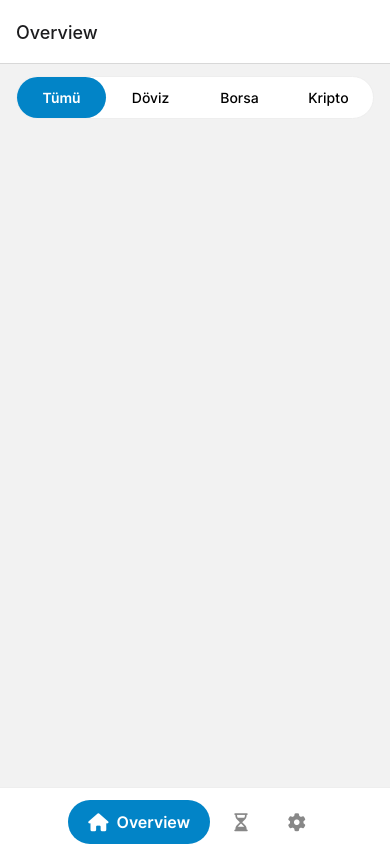
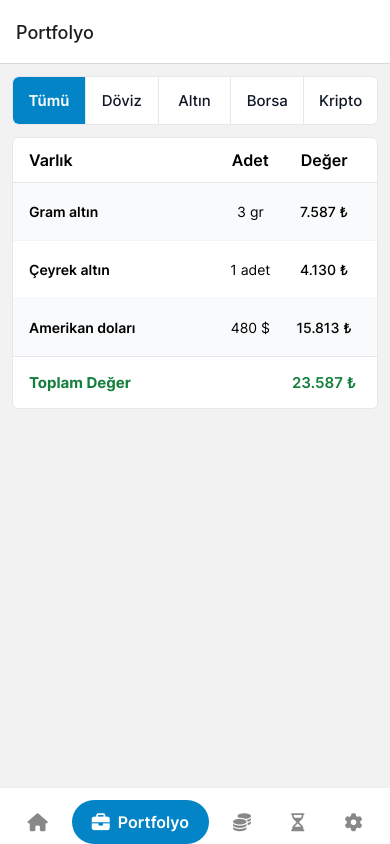
Before and after one commit to orcuntuna/fintory-app, a React Native app: screen /Portfolio in a window 390 px wide. Built offline with nearby package versions, Linux system fonts and the light colour scheme.

Commit message:
add table and update tabs styles

```diff
--- a/src/components/common/tabs/TabItem.tsx
+++ b/src/components/common/tabs/TabItem.tsx
@@ -1,21 +1,27 @@
 import { TwText, TwView } from "../Tailwind"
 import clsx from "clsx"
-import { Pressable } from "react-native"
 
 type TabItemProps = {
   itemKey: string
   text: string
   isFocused: boolean
+  isFirstItem: boolean
+  isLastItem: boolean
 }
 
 const TabItem = (props: TabItemProps) => {
   return (
     <TwView
-      className={clsx("flex-row items-center justify-center py-3 px-4 rounded-full", {
-        "border-sky-600 bg-sky-600": props.isFocused,
+      className={clsx("flex-row items-center justify-center py-3.5", {
+        "bg-sky-600": props.isFocused,
+        "border-r border-gray-200": !props.isLastItem,
+        "rounded-l-md": props.isFirstItem,
+        "rounded-r-md": props.isLastItem,
       })}
     >
-      <TwText className={clsx("font-inter-500", { "font-inter-600 text-white": props.isFocused })}>{props.text}</TwText>
+      <TwText className={clsx("font-inter-500 text-[15px] text-gray-900", { "font-inter-600 text-white": props.isFocused })}>
+        {props.text}
+      </TwText>
     </TwView>
   )
 }
--- a/src/components/common/tabs/Tabs.tsx
+++ b/src/components/common/tabs/Tabs.tsx
@@ -1,6 +1,5 @@
-import { TwPressable, TwScrollView, TwView } from "../Tailwind"
+import { TwPressable, TwView } from "../Tailwind"
 import TabItem from "./TabItem"
-import { Pressable, StyleSheet } from "react-native"
 import { startTransition } from "react"
 
 type TabsPros = {
@@ -17,11 +16,17 @@ const Tabs = (props: TabsPros) => {
   }
 
   return (
-    <TwView className={"w-full flex-row px-4 py-3"}>
-      <TwView className={"flex-1 flex-row border border-[#eee] bg-white rounded-full"}>
-        {props.items.map((item) => (
+    <TwView className={"w-full flex-row px-3 py-3"}>
+      <TwView className={"flex-1 flex-row border border-gray-200 bg-white rounded-md"}>
+        {props.items.map((item, index) => (
           <TwPressable key={item.key} onPress={() => onPressTab(item.key)} className={"flex-1"}>
-            <TabItem itemKey={item.key} text={item.text} isFocused={item.key === props.selectedKey} />
+            <TabItem
+              itemKey={item.key}
+              text={item.text}
+              isFocused={item.key === props.selectedKey}
+              isFirstItem={index === 0}
+              isLastItem={index === props.items.length - 1}
+            />
           </TwPressable>
         ))}
       </TwView>
@@ -29,17 +34,4 @@ const Tabs = (props: TabsPros) => {
   )
 }
 
-const styles = StyleSheet.create({
-  scrollView: {
-    shadowColor: "#000",
-    shadowOffset: {
-      width: 0,
-      height: 1,
-    },
-    shadowOpacity: 0.18,
-    shadowRadius: 1.0,
-    elevation: 1,
-  },
-})
-
 export default Tabs
--- a/src/components/navigation/BottomTabBarItem.tsx
+++ b/src/components/navigation/BottomTabBarItem.tsx
@@ -13,6 +13,8 @@ type BottomTabBarItemProps = {
 
 const tabIcons: Record<string, string> = {
   Overview: "house",
+  Portfolio: "briefcase",
+  CurrentRate: "coins",
   History: "hourglass-half",
   Settings: "gear",
 }
--- /dev/null
+++ b/src/components/table/Table.tsx
@@ -0,0 +1,60 @@
+import { Fragment, ReactNode } from "react"
+import { TwPressable, TwText, TwView } from "../common/Tailwind"
+import clsx from "clsx"
+
+type TableProps = {
+  header: ReactNode[] | string[]
+  footer?: ReactNode[] | string[]
+  colSizes: number[]
+  rows: { key: string; content: ReactNode[] }[]
+  isStripped?: boolean
+  isPressable?: boolean
+  onPressRow?: (row: { key: string; content: ReactNode[] }) => void
+}
+
+const Table = (props: TableProps) => {
+  return (
+    <TwView className={"px-3"}>
+      <TwView className={"bg-white border border-gray-200 rounded-md"}>
+        <TwView className={"flex-row px-4 py-3 border-b border-b-gray-200"}>
+          {props.header.map((item, index) => (
+            <TwView key={index} style={{ flex: props.colSizes[index] || 1 }}>
+              {typeof item === "string" ? <TwText className={"font-inter-600 text-[16px] text-black"}>{item}</TwText> : item}
+            </TwView>
+          ))}
+        </TwView>
+        <TwView>
+          {props.rows.map((row, rowIndex) => (
+            <TwPressable
+              disabled={!props.isPressable}
+              onPress={() => props.onPressRow && props.onPressRow(row)}
+              key={row.key}
+              className={clsx("flex-row px-4 py-5", {
+                "bg-gray-50": props.isStripped && rowIndex % 2 === 0,
+                "rounded-b-md": !props.footer && rowIndex === props.rows.length - 1,
+                "border-b border-b-gray-100": !(props.footer && rowIndex === props.rows.length - 1),
+              })}
+            >
+              {row.content.map((item, index) => (
+                <TwView key={index} style={{ flex: props.colSizes[index] || 1 }}>
+                  {item}
+                </TwView>
+              ))}
+            </TwPressable>
+          ))}
+        </TwView>
+        {props.footer && (
+          <TwView className={"flex-row px-4 py-4 border-t border-t-gray-200"}>
+            {props.footer.map((item, index) => (
+              <TwView key={index} style={{ flex: props.colSizes[index] || 1 }}>
+                {typeof item === "string" ? <TwText>{item}</TwText> : item}
+              </TwView>
+            ))}
+          </TwView>
+        )}
+      </TwView>
+    </TwView>
+  )
+}
+
+export default Table
--- /dev/null
+++ b/src/constants/styles.ts
@@ -0,0 +1,14 @@
+import { StyleSheet } from "react-native"
+
+export const sharedStyles = StyleSheet.create({
+  shadow: {
+    shadowColor: "#000",
+    shadowOffset: {
+      width: 0,
+      height: 1,
+    },
+    shadowOpacity: 0.18,
+    shadowRadius: 1.0,
+    elevation: 1,
+  },
+})
--- a/src/screens/Navigation.tsx
+++ b/src/screens/Navigation.tsx
@@ -6,6 +6,8 @@ import OverviewScreen from "./tabs/OverviewScreen"
 import BottomTabBar from "../components/navigation/BottomTabBar"
 import HistoryScreen from "./tabs/HistoryScreen"
 import SettingsScreen from "./tabs/SettingsScreen"
+import PortfolioScreen from "./tabs/PortfolioScreen"
+import CurrentRateScreen from "./tabs/CurrentRateScreen"
 
 const Stack = createNativeStackNavigator()
 const Tab = createBottomTabNavigator()
@@ -13,9 +15,11 @@ const Tab = createBottomTabNavigator()
 const Tabs = () => {
   return (
     <Tab.Navigator tabBar={BottomTabBar}>
-      <Tab.Screen name={"Overview"} options={{ title: "Overview" }} component={OverviewScreen} />
-      <Tab.Screen name={"History"} options={{ title: "History" }} component={HistoryScreen} />
-      <Tab.Screen name={"Settings"} options={{ title: "Settings" }} component={SettingsScreen} />
+      <Tab.Screen name={"Overview"} options={{ title: "Genel Bakış" }} component={OverviewScreen} />
+      <Tab.Screen name={"Portfolio"} options={{ title: "Portfolyo" }} component={PortfolioScreen} />
+      <Tab.Screen name={"CurrentRate"} options={{ title: "Kurlar" }} component={CurrentRateScreen} />
+      <Tab.Screen name={"History"} options={{ title: "Geçmiş" }} component={HistoryScreen} />
+      <Tab.Screen name={"Settings"} options={{ title: "Ayarlar" }} component={SettingsScreen} />
     </Tab.Navigator>
   )
 }
--- /dev/null
+++ b/src/screens/tabs/CurrentRateScreen.tsx
@@ -0,0 +1,12 @@
+import React from "react"
+import { View, Text } from "react-native"
+
+const CurrentRateScreen = () => {
+  return (
+    <View>
+      <Text>Current Rate screen!</Text>
+    </View>
+  )
+}
+
+export default CurrentRateScreen
--- a/src/screens/tabs/OverviewScreen.tsx
+++ b/src/screens/tabs/OverviewScreen.tsx
@@ -1,20 +1,10 @@
-import React, { useState } from "react"
-import { TwView } from "../../components/common/Tailwind"
-import Tabs from "../../components/common/tabs/Tabs"
-
-const tabItems = [
-  { key: "all", text: "Tümü" },
-  { key: "currency", text: "Döviz" },
-  { key: "stock", text: "Borsa" },
-  { key: "crypto", text: "Kripto" },
-]
+import React from "react"
+import { TwText, TwView } from "../../components/common/Tailwind"
 
 const OverviewScreen = () => {
-  const [selectedTabKey, setSelectedTabKey] = useState(tabItems[0].key)
-
   return (
     <TwView className={"flex-1 relative"}>
-      <Tabs items={tabItems} selectedKey={selectedTabKey} onChangeSelectedKey={setSelectedTabKey} />
+      <TwText>Overview</TwText>
     </TwView>
   )
 }
--- /dev/null
+++ b/src/screens/tabs/PortfolioScreen.tsx
@@ -0,0 +1,66 @@
+import React, { useState } from "react"
+import { CategoryKeys } from "../../types/categories"
+import { TwText, TwView } from "../../components/common/Tailwind"
+import Tabs from "../../components/common/tabs/Tabs"
+import Table from "../../components/table/Table"
+import { Alert } from "react-native"
+
+const tabItems = [
+  { key: "all", text: "Tümü" },
+  { key: CategoryKeys.Currency, text: "Döviz" },
+  { key: CategoryKeys.Gold, text: "Altın" },
+  { key: CategoryKeys.Stock, text: "Borsa" },
+  { key: CategoryKeys.Crypto, text: "Kripto" },
+]
+
+const tableHeaders = [
+  "Varlık",
+  <TwText className={"font-inter-600 text-[16px] text-black text-center"}>Adet</TwText>,
+  <TwText className={"font-inter-600 text-[16px] text-black text-center"}>Değer</TwText>,
+]
+
+const tableFooters = [
+  <TwText className={"font-inter-700 text-green-700 text-[15px]"}>Toplam Değer</TwText>,
+  "",
+  <TwText className={"font-inter-600 text-green-700 text-[15px] text-center"}>23.587 ₺</TwText>,
+]
+
+const tableRows = [
+  {
+    key: "1",
+    content: [
+      <TwText className={"font-inter-600"}>Gram altın</TwText>,
+      <TwText className={"text-center"}>3 gr</TwText>,
+      <TwText className={"text-center font-inter-500"}>7.587 ₺</TwText>,
+    ],
+  },
+  {
+    key: "2",
+    content: [
+      <TwText className={"font-inter-600"}>Çeyrek altın</TwText>,
+      <TwText className={"text-center"}>1 adet</TwText>,
+      <TwText className={"text-center font-inter-500"}>4.130 ₺</TwText>,
+    ],
+  },
+  {
+    key: "3",
+    content: [
+      <TwText className={"font-inter-600"}>Amerikan doları</TwText>,
+      <TwText className={"text-center"}>480 $</TwText>,
+      <TwText className={"text-center font-inter-500"}>15.813 ₺</TwText>,
+    ],
+  },
+]
+
+const PortfolioScreen = () => {
+  const [selectedTabKey, setSelectedTabKey] = useState(tabItems[0].key)
+
+  return (
+    <TwView className={"flex-1 relative"}>
+      <Tabs items={tabItems} selectedKey={selectedTabKey} onChangeSelectedKey={setSelectedTabKey} />
+      <Table header={tableHeaders} footer={tableFooters} colSizes={[5, 2, 2]} rows={tableRows} isStripped={true} />
+    </TwView>
+  )
+}
+
+export default PortfolioScreen
--- /dev/null
+++ b/src/types/categories.ts
@@ -0,0 +1,6 @@
+export enum CategoryKeys {
+  Currency = "currency",
+  Stock = "stock",
+  Gold = "gold",
+  Crypto = "crypto",
+}
```
